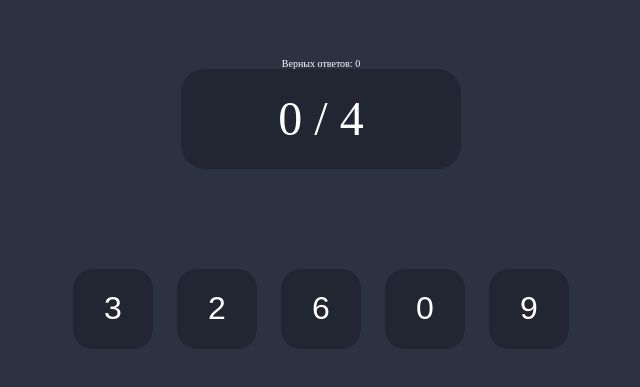
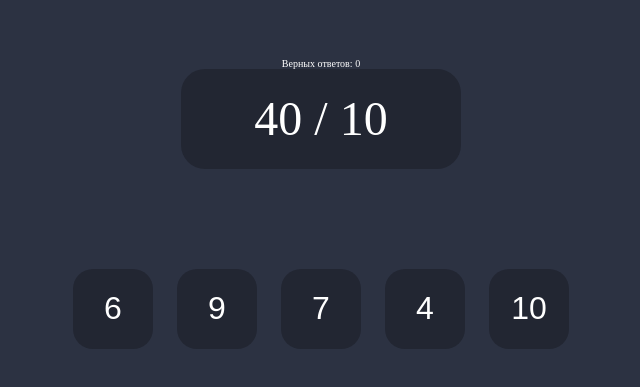
Before and after one commit to ShebalkovD/quizmath_react, a React (Vite) app: page / in a window 1280 px wide. Shown: the part 197-584 px from the top of the page, without its empty margins (319-959 px from the left). Built offline with nearby package versions, Linux system fonts and the light colour scheme.

Commit message:
Рефакторинг

```diff
--- a/src/components/SectionMain/SectionMain.jsx
+++ b/src/components/SectionMain/SectionMain.jsx
@@ -60,6 +60,34 @@ export default function SectionMain () {
         }
     }
 
+    function generateAnswers(correctAnswer, shiftX, shiftY) {
+        let answers = []
+
+        for (let i = 0; i < 5; i++) {
+            let answer = {} // Объект ответа
+            answer.id = i + 1 // id ответа
+
+            // Первый ответ - верный, остальные - неверные
+            if (i == 0) {
+                answer.value = correctAnswer // Значение ответа
+                answer.isCorrect = true // Правильность ответа
+            }
+            else {
+                let answerValid = true
+                // Проверить, чтобы ответ не совпадал с другими. В таком случае - заново сгенерировать ответ
+                do {
+                    answer.value = correctAnswer + getRandomInt(shiftX) - getRandomInt(shiftY) // Значение неверного ответа отличается на незначительное случайное число
+                    answerValid = checkAnswer(answer.value, answers)
+                } while (!answerValid)
+                answer.isCorrect = false
+            }
+
+            answers.push(answer) // Добавить ответ в список
+        }
+
+        return answers
+    }
+
     // Создать случайный вопрос
     function createRandomQuestion() {
 
@@ -73,111 +101,54 @@ export default function SectionMain () {
         // Значения для вычислений
         let x = 0
         let y = 0
+        let correctAnswer = 0
+        let shiftX = 0
+        let shiftY = 0
+
         questionText = `${x} ${operator} ${y}`
+
         switch (operator) {
             case '+':
                 x = getRandomInt(100)
                 y = getRandomInt(100)
+                shiftX = getRandomInt(10)
+                shiftY = getRandomInt(10)
+                correctAnswer = x + y
                 questionText = `${x} ${operator} ${y}`
-                // Создать 5 ответов
-                for (let i = 0; i < 5; i++) {
-                    let answer = {} // Объект ответа
-                    answer.id = i + 1 // id ответа
 
-                    // Первый ответ - верный, остальные - неверные
-                    if (i == 0) {
-                        answer.value = x + y // Значение ответа
-                        answer.isCorrect = true // Правильность ответа
-                    }
-                    else {
-                        // Проверить, чтобы ответ не совпадал с другими. В таком случае - заново сгенерировать ответ
-                        do {
-                            answer.value = (x + getRandomInt(10)) + (y - getRandomInt(10)) // Значение неверного ответа отличается на незначительное случайное число
-                        } while (!checkAnswer(answer.value, answers))
-                        answer.isCorrect = false
-                    }
-
-                    answers.push(answer) // Добавить ответ в список
-                }
-
+                answers = generateAnswers(correctAnswer, shiftX, shiftY)
                 break;
             case '-':
                 x = getRandomInt(100)
                 y = getRandomInt(100)
+                shiftX = getRandomInt(10)
+                shiftY = getRandomInt(10)
+                correctAnswer = x - y
                 questionText = `${x} ${operator} ${y}`
-                // Создать 5 ответов
-                for (let i = 0; i < 5; i++) {
-                    let answer = {} // Объект ответа
-                    answer.id = i + 1 // id ответа
 
-                    // Первый ответ - верный, остальные - неверные
-                    if (i == 0) {
-                        answer.value = x - y // Значение ответа
-                        answer.isCorrect = true // Правильность ответа
-                    }
-                    else {
-                        // Проверить, чтобы ответ не совпадал с другими. В таком случае - заново сгенерировать ответ
-                        do {
-                            answer.value = x  - (y + getRandomInt(10)) // Значение неверного ответа отличается на незначительное случайное число
-                        } while (!checkAnswer(answer.value, answers))
-                        answer.isCorrect = false
-                    }
-
-                    answers.push(answer) // Добавить ответ в список
-                }
+                answers = generateAnswers(correctAnswer, shiftX, shiftY)
 
                 break;
             case '*':
                 x = getRandomInt(10)
                 y = getRandomInt(10)
+                shiftX = getRandomInt(10)
+                shiftY = getRandomInt(10)
+                correctAnswer = x * y
                 questionText = `${x} ${operator} ${y}`
-                // Создать 5 ответов
-                for (let i = 0; i < 5; i++) {
-                    let answer = {} // Объект ответа
-                    answer.id = i + 1 // id ответа
 
-                    // Первый ответ - верный, остальные - неверные
-                    if (i == 0) {
-                        answer.value = x * y // Значение ответа
-                        answer.isCorrect = true // Правильность ответа
-                    }
-                    else {
-                        // Проверить, чтобы ответ не совпадал с другими. В таком случае - заново сгенерировать ответ
-                        do {
-                            answer.value = getRandomInt(10) * getRandomInt(10) // Значение неверного ответа отличается на незначительное случайное число
-                        } while (!checkAnswer(answer.value, answers))
-                        answer.isCorrect = false
-                    }
-
-                    answers.push(answer) // Добавить ответ в список
-                }
+                answers = generateAnswers(correctAnswer, shiftX, shiftY)
 
                 break;
             case '/':
                 y = getRandomInt(10) + 1
                 x = getRandomInt(10) * y
+                shiftX = getRandomInt(10)
+                shiftY = getRandomInt(10)
+                correctAnswer = x / y
+                questionText = `${x} ${operator} ${y}`
 
-                questionText = `${x} ${operator} ${y}`
-                // Создать 5 ответов
-                for (let i = 0; i < 5; i++) {
-                    let answer = {} // Объект ответа
-                    answer.id = i + 1 // id ответа
-
-                    // Первый ответ - верный, остальные - неверные
-                    if (i == 0) {
-                        answer.value = x / y // Значение ответа
-                        answer.isCorrect = true // Правильность ответа
-                    }
-                    else {
-                        // Проверить, чтобы ответ не совпадал с другими. В таком случае - заново сгенерировать ответ
-                        do {
-                            answer.value = getRandomInt(10 + 1) // Значение неверного ответа отличается на незначительное случайное число
-                        } while (!checkAnswer(answer.value, answers))
-                        answer.isCorrect = false
-                    }
-
-                    answers.push(answer) // Добавить ответ в список
-                }
+                answers = generateAnswers(correctAnswer, shiftX, shiftY)
 
                 break;
         }
```
